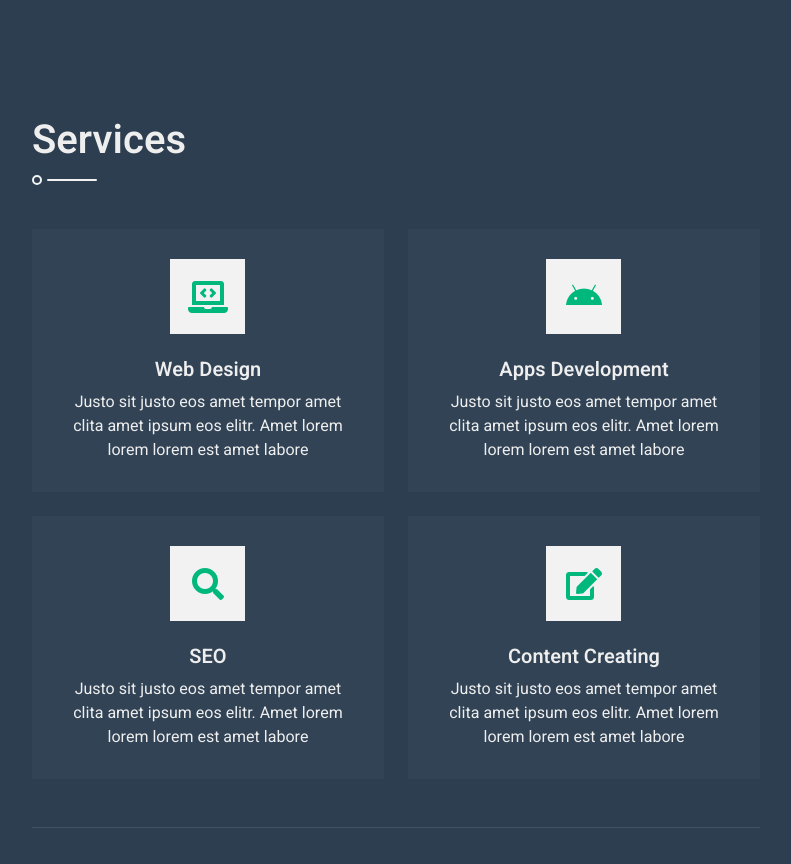
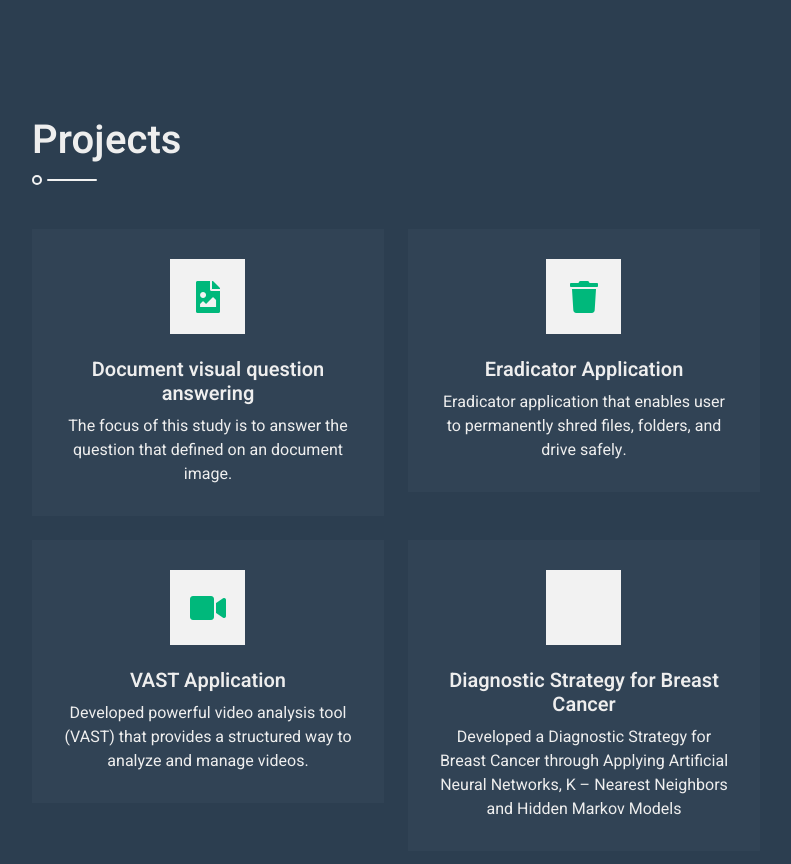
Before and after one commit to Eizabatool/portfolio, a plain HTML site: page index.html in a window 1280 px wide. Shown: the part 1933-2797 px from the top of the page, without its empty margins (438-1229 px from the left). Drawn offline with nearby package versions, Linux system fonts and the light colour scheme.

Commit message:
Update index.html

```diff
--- a/index.html
+++ b/index.html
@@ -217,34 +217,35 @@
 
                     <!-- Services Start -->
                     <section class="py-5 border-bottom wow fadeInUp" data-wow-delay="0.1s">
-                        <h1 class="title pb-3 mb-5">Services</h1>
+                        <h1 class="title pb-3 mb-5">Projects</h1>
                         <div class="row g-4">
                             <div class="col-md-6">
                                 <div class="service-item">
-                                    <i class="fa fa-2x fa-laptop-code mx-auto mb-4"></i>
-                                    <h5 class="mb-2">Web Design</h5>
-                                    <p class="mb-0">Justo sit justo eos amet tempor amet clita amet ipsum eos elitr. Amet lorem lorem lorem est amet labore</p>
+                                    <i class="fa fa-2x fa-file-image mx-auto mb-4"></i>
+                                    <h5 class="mb-2">Document visual question answering</h5>
+                                    <p class="mb-0">The focus of this study is to answer the question that defined on an document image.</p>
+                                </div>
+                            </div>
+
+                            <div class="col-md-6">
+                                <div class="service-item">
+                                    <i class="fa fa-2x fa-trash mx-auto mb-4"></i>
+                                    <h5 class="mb-2"> Eradicator Application </h5>
+                                    <p class="mb-0">Eradicator application that enables user to permanently shred files, folders, and drive safely. </p>
                                 </div>
                             </div>
                             <div class="col-md-6">
                                 <div class="service-item">
-                                    <i class="fab fa-2x fa-android mx-auto mb-4"></i>
-                                    <h5 class="mb-2">Apps Development</h5>
-                                    <p class="mb-0">Justo sit justo eos amet tempor amet clita amet ipsum eos elitr. Amet lorem lorem lorem est amet labore</p>
+                                    <i class="fa fa-2x fa-video mx-auto mb-4"></i>
+                                    <h5 class="mb-2">VAST Application</h5>
+                                    <p class="mb-0">Developed powerful video analysis tool (VAST) that provides a structured way to analyze and manage videos.</p>
                                 </div>
                             </div>
                             <div class="col-md-6">
                                 <div class="service-item">
-                                    <i class="fa fa-2x fa-search mx-auto mb-4"></i>
-                                    <h5 class="mb-2">SEO</h5>
-                                    <p class="mb-0">Justo sit justo eos amet tempor amet clita amet ipsum eos elitr. Amet lorem lorem lorem est amet labore</p>
-                                </div>
-                            </div>
-                            <div class="col-md-6">
-                                <div class="service-item">
-                                    <i class="fa fa-2x fa-edit mx-auto mb-4"></i>
-                                    <h5 class="mb-2">Content Creating</h5>
-                                    <p class="mb-0">Justo sit justo eos amet tempor amet clita amet ipsum eos elitr. Amet lorem lorem lorem est amet labore</p>
+                                    <i class="fab fa-2x fa-medkit mx-auto mb-4"></i>
+                                    <h5 class="mb-2">Diagnostic Strategy for Breast Cancer</h5>
+                                    <p class="mb-0">Developed a Diagnostic Strategy for Breast Cancer through Applying Artificial Neural Networks, K – Nearest Neighbors and Hidden Markov Models</p>
                                 </div>
                             </div>
                         </div>
@@ -252,7 +253,7 @@
                     <!-- Services End -->
 
                     <!-- Portfolio Start -->
-                    <section class="py-5 border-bottom wow fadeInUp" data-wow-delay="0.1s">
+                    <!-- <section class="py-5 border-bottom wow fadeInUp" data-wow-delay="0.1s">
                         <h1 class="title pb-3 mb-5">Portfolio</h1>
                         <div class="row">
                             <div class="col-12">
@@ -309,7 +310,7 @@
                                 </div>
                             </div>
                         </div>
-                    </section>
+                    </section> -->
                     <!-- Portfolio End -->
 
                     <!-- Contact Start -->
```
